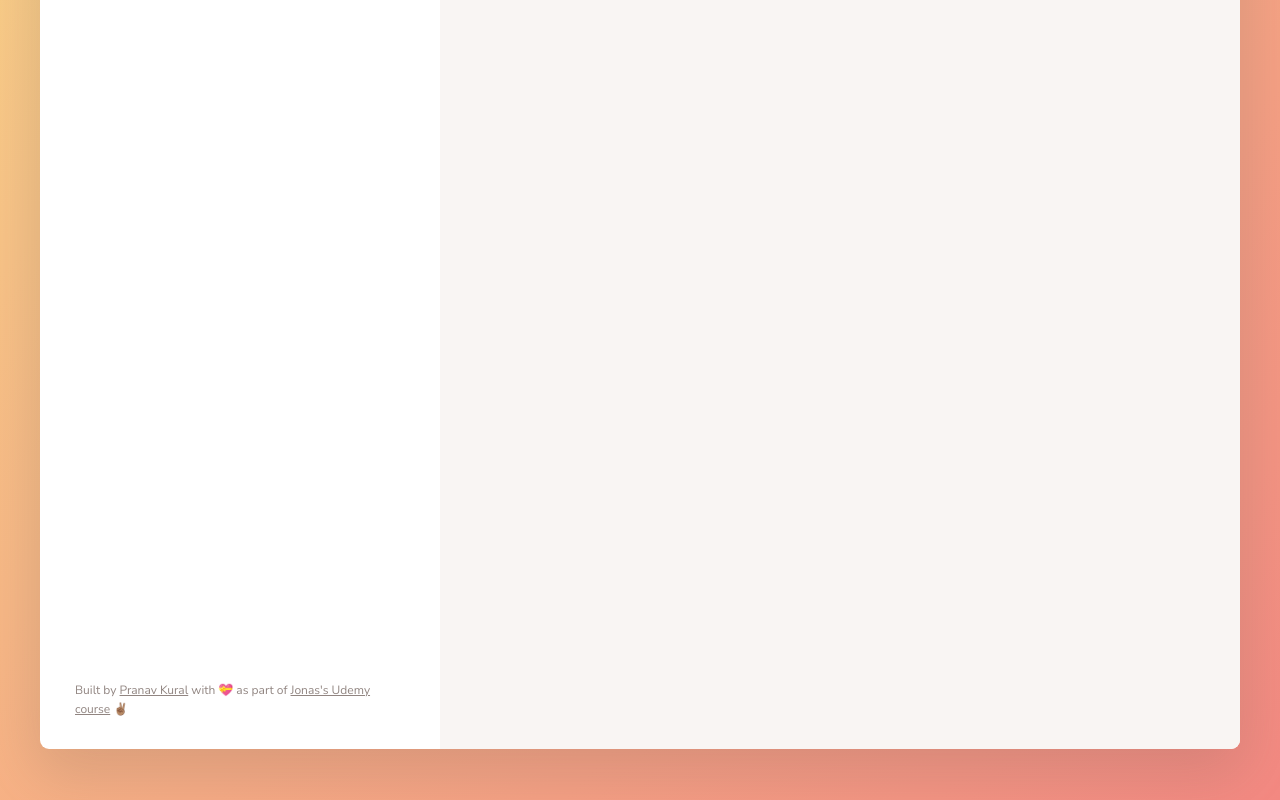
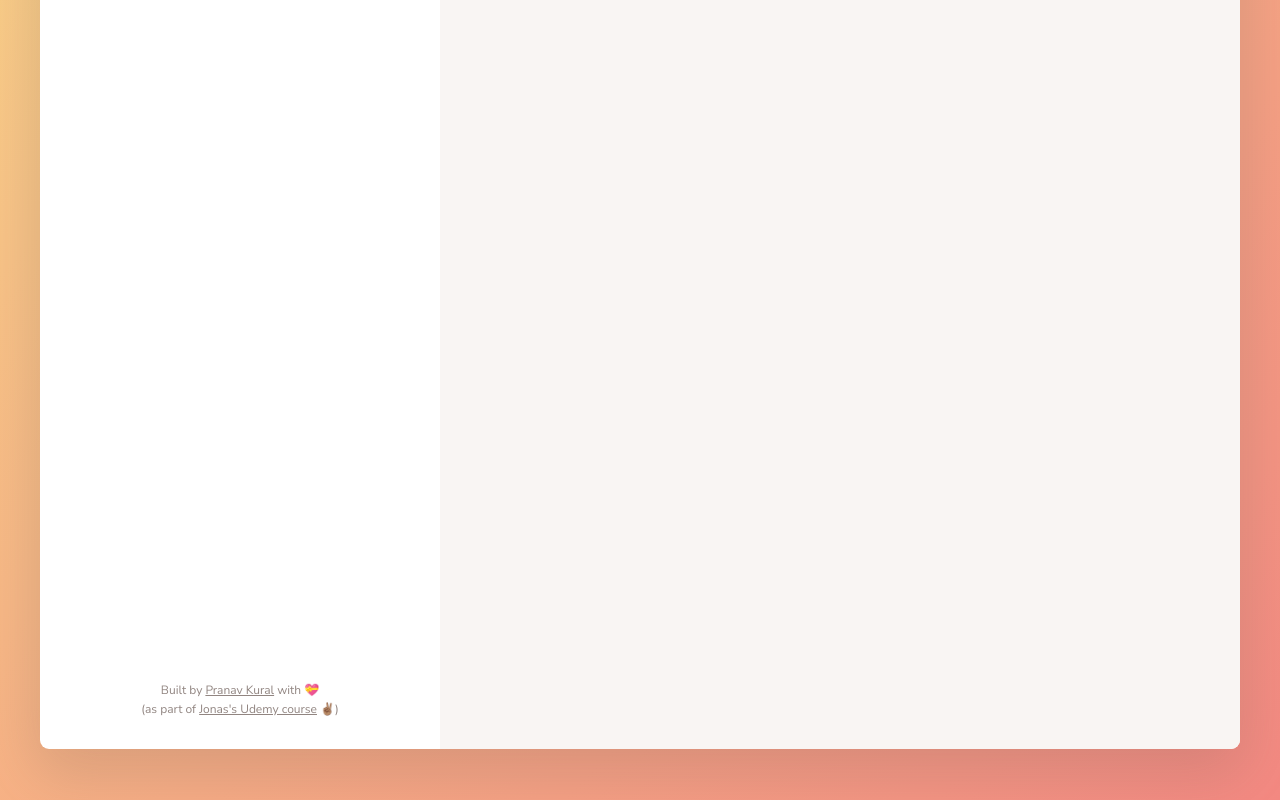
Before and after one commit to pranav-kural/Forkify, a website built with Parcel: page index.html in a window 1280 px wide. Shown: the part 472-1272 px from the top of the page. Built offline with nearby package versions, Linux system fonts and the light colour scheme.

Commit message:
minor css changes

```diff
--- a/index.html
+++ b/index.html
@@ -89,7 +89,8 @@
 
         <div class="pagination"></div>
 
-        <p class="copyright">
+        <div class="copyright">
+          <p>
             Built by
             <a
               class="github-link"
@@ -97,15 +98,19 @@
               href="https://github.com/pranav-kural"
               >Pranav Kural</a
             >
-          with 💝 as part of
+            with 💝
+          </p>
+          <p>
+            (as part of
             <a
               class="udemy-link"
               target="_blank"
               href="https://www.udemy.com/user/jonasschmedtmann/"
               >Jonas's Udemy course</a
             >
-          ✌🏽
+            ✌🏽)
           </p>
+        </div>
       </div>
 
       <div class="recipe">
--- a/src/sass/_searchResults.scss
+++ b/src/sass/_searchResults.scss
@@ -14,7 +14,7 @@
   padding: 0 3.5rem;
 
   &::after {
-    content: "";
+    content: '';
     display: table;
     clear: both;
   }
@@ -34,6 +34,10 @@
   font-size: 1.2rem;
   padding: 0 3.5rem;
   margin-top: 4rem;
+  display: flex;
+  flex-direction: column;
+  justify-content: center;
+  align-items: center;
 
   .udemy-link:link,
   .udemy-link:visited,
```
Also changed, not shown: dist/index.html, 4 other files. Lines whose indentation alone changed are shown as unchanged.
